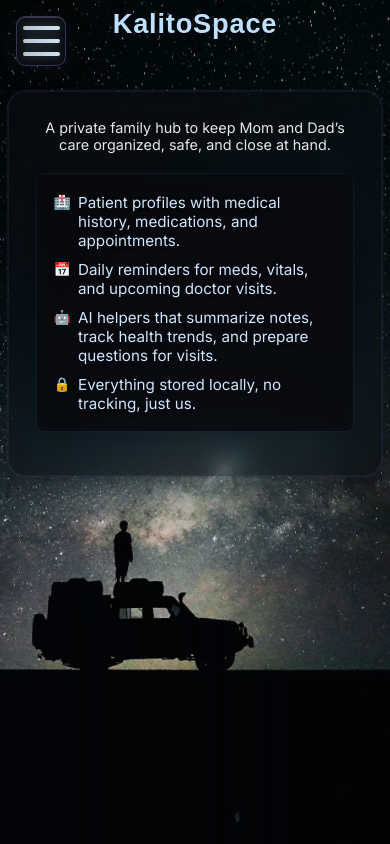
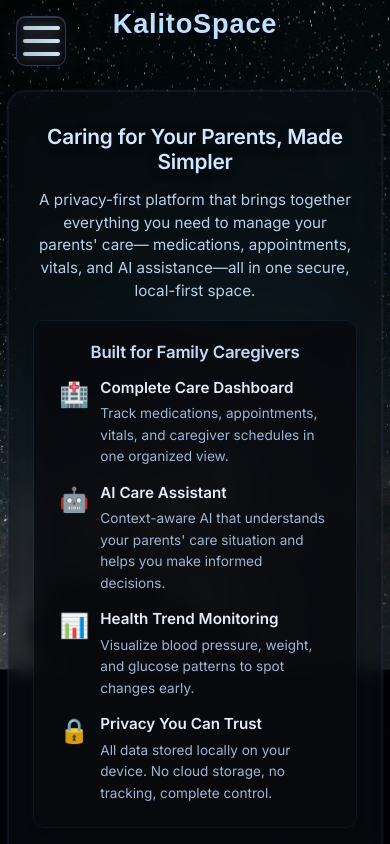
Before and after one commit to Kalito-Labs/Luna, a Vue app in the folder frontend/: page / in a window 390 px wide. Built offline with nearby package versions, Linux system fonts and the light colour scheme.

Commit message:
updated homeview

```diff
--- a/frontend/src/views/HomeView.vue
+++ b/frontend/src/views/HomeView.vue
@@ -8,26 +8,59 @@
     <!-- Main Content Area -->
     <section class="main-area">
       <h1 class="main-title">KalitoSpace</h1>
-      <div class="intro-block">
-        <div class="intro-tagline">
-          A private family hub
-          <span class="faint">to keep Mom and Dad’s care organized, safe, and close at hand.</span>
+            <div class="intro-block">
+        <div class="intro-hero">
+          <h2 class="intro-headline">Caring for Your Parents, Made Simpler</h2>
+          <p class="intro-tagline">
+            A privacy-first platform that brings together everything you need to manage your parents' care—
+            medications, appointments, vitals, and AI assistance—all in one secure, local-first space.
+          </p>
         </div>
         <div class="features-container">
+          <h3 class="features-heading">Built for Family Caregivers</h3>
           <ul class="feature-list">
             <li>
-              <span class="emoji">🏥</span> Patient profiles with medical history, medications, and appointments.
+              <span class="emoji">🏥</span>
+              <div class="feature-content">
+                <strong>Complete Care Dashboard</strong>
+                <span class="feature-desc">Track medications, appointments, vitals, and caregiver schedules in one organized view.</span>
+              </div>
             </li>
             <li>
-              <span class="emoji">📅</span> Daily reminders for meds, vitals, and upcoming doctor visits.
+              <span class="emoji">🤖</span>
+              <div class="feature-content">
+                <strong>AI Care Assistant</strong>
+                <span class="feature-desc">Context-aware AI that understands your parents' care situation and helps you make informed decisions.</span>
+              </div>
             </li>
             <li>
-              <span class="emoji">🤖</span> AI helpers that summarize notes, track health trends, and prepare questions for visits.
+              <span class="emoji">📊</span>
+              <div class="feature-content">
+                <strong>Health Trend Monitoring</strong>
+                <span class="feature-desc">Visualize blood pressure, weight, and glucose patterns to spot changes early.</span>
+              </div>
             </li>
             <li>
-              <span class="emoji">🔒</span> Everything stored locally, no tracking, just us.
+              <span class="emoji">🔒</span>
+              <div class="feature-content">
+                <strong>Privacy You Can Trust</strong>
+                <span class="feature-desc">All data stored locally on your device. No cloud storage, no tracking, complete control.</span>
+              </div>
             </li>
           </ul>
+        </div>
+        <div class="cta-section">
+          <p class="cta-text">Ready to simplify your caregiving journey?</p>
+          <div class="cta-buttons">
+            <router-link to="/eldercare" class="btn btn-primary">
+              <span class="btn-icon">🏥</span>
+              Start Managing Care
+            </router-link>
+            <router-link to="/kalito" class="btn btn-secondary">
+              <span class="btn-icon">💬</span>
+              Talk to AI Assistant
+            </router-link>
+          </div>
         </div>
       </div>
     </section>
@@ -113,8 +146,8 @@
   align-items: center;
   margin-bottom: 1.7em;
   width: 100%;
-  max-width: 780px;
-  gap: 0.85em;
+  max-width: 900px;
+  gap: 1.5em;
   background: rgba(12, 14, 18, 0.54);
   border-radius: 1.15em;
   box-shadow:
@@ -123,15 +156,43 @@
   backdrop-filter: blur(10px) saturate(160%);
   -webkit-backdrop-filter: blur(10px) saturate(160%);
   border: 1.5px solid rgba(66, 72, 110, 0.18);
-  padding: 2.3em 2.6em;
+  padding: 2.8em 3em;
   transition: background 0.2s;
+}
+
+/* Intro hero section */
+.intro-hero {
+  text-align: center;
+  display: flex;
+  flex-direction: column;
+  gap: 0.8em;
+  width: 100%;
+}
+
+.intro-headline {
+  font-size: 2rem;
+  font-weight: 600;
+  color: #d4e7fd;
+  margin: 0;
+  letter-spacing: -0.01em;
+  text-shadow: 0 2px 12px rgba(16, 22, 45, 0.4);
+}
+
+.intro-tagline {
+  font-size: 1.15rem;
+  line-height: 1.7;
+  color: #b8cfe8;
+  margin: 0;
+  max-width: 720px;
+  margin-left: auto;
+  margin-right: auto;
 }
 
 /* Features container styles */
 .features-container {
   background: rgba(8, 10, 14, 0.75);
   border: 1.5px solid var(--color-border);
-  border-radius: 0.5em;
+  border-radius: 0.75em;
   box-shadow:
     0 1.5px 10px 0 #10132332,
     0 0 0 1px rgba(58, 65, 101, 0.2);
@@ -139,10 +200,17 @@
   -webkit-backdrop-filter: blur(8px) saturate(140%);
   color: var(--color-text);
   font-family: var(--font-family);
-  padding: 1.2em;
-  margin: 0.7em 0 1.2em 0;
-  width: 98%;
-  max-width: 720px;
+  padding: 1.8em 2em;
+  width: 100%;
+}
+
+.features-heading {
+  font-size: 1.3rem;
+  font-weight: 600;
+  color: #c5dbf5;
+  margin: 0 0 1.2em 0;
+  text-align: center;
+  letter-spacing: -0.01em;
 }
 
 /* Feature list styles */
@@ -152,28 +220,115 @@
   margin: 0;
   display: flex;
   flex-direction: column;
-  gap: 0.2em;
+  gap: 1.2em;
 }
 
 /* Feature list item styles */
 .feature-list li {
   color: #d2e7fc;
-  font-size: 1.12rem;
-  text-shadow: 0 1px 6px #1818302e;
+  font-size: 1rem;
   display: flex;
   align-items: flex-start;
-  gap: 0.66em;
-  padding: 0.12em 0;
+  gap: 1em;
+  padding: 0;
 }
 
 /* Emoji styles */
 .emoji {
-  font-size: 1em;
+  font-size: 1.8em;
   flex-shrink: 0;
-  opacity: 0.98;
+  opacity: 0.95;
   margin-top: 2px;
   color: #76f1d8;
   filter: none;
+}
+
+.feature-content {
+  display: flex;
+  flex-direction: column;
+  gap: 0.4em;
+  flex: 1;
+}
+
+.feature-content strong {
+  font-size: 1.08rem;
+  font-weight: 600;
+  color: #e4ecf7;
+  display: block;
+}
+
+.feature-desc {
+  font-size: 0.95rem;
+  line-height: 1.6;
+  color: #9fb5d4;
+}
+
+/* CTA Section */
+.cta-section {
+  display: flex;
+  flex-direction: column;
+  align-items: center;
+  gap: 1.2em;
+  width: 100%;
+  padding-top: 0.5em;
+}
+
+.cta-text {
+  font-size: 1.1rem;
+  color: #c5dbf5;
+  margin: 0;
+  font-weight: 500;
+}
+
+.cta-buttons {
+  display: flex;
+  gap: 1em;
+  flex-wrap: wrap;
+  justify-content: center;
+}
+
+.btn {
+  display: inline-flex;
+  align-items: center;
+  gap: 0.6em;
+  padding: 0.85em 1.8em;
+  border-radius: 0.6em;
+  font-size: 1rem;
+  font-weight: 600;
+  text-decoration: none;
+  transition: all 0.2s ease;
+  border: 1.5px solid transparent;
+  cursor: pointer;
+}
+
+.btn-icon {
+  font-size: 1.2em;
+}
+
+.btn-primary {
+  background: linear-gradient(135deg, #5a7bc7 0%, #4c6bb8 100%);
+  color: #fff;
+  box-shadow: 0 4px 16px rgba(90, 123, 199, 0.3);
+  border-color: rgba(255, 255, 255, 0.1);
+}
+
+.btn-primary:hover {
+  background: linear-gradient(135deg, #6585d1 0%, #5777c4 100%);
+  box-shadow: 0 6px 20px rgba(90, 123, 199, 0.4);
+  transform: translateY(-2px);
+}
+
+.btn-secondary {
+  background: rgba(42, 48, 72, 0.6);
+  color: #d4e7fd;
+  border-color: rgba(66, 72, 110, 0.4);
+  backdrop-filter: blur(8px);
+}
+
+.btn-secondary:hover {
+  background: rgba(50, 58, 86, 0.7);
+  border-color: rgba(90, 123, 199, 0.5);
+  transform: translateY(-2px);
 }
 
 /* ================================================================ */
@@ -192,19 +347,47 @@
 
   .intro-block {
     max-width: 90%;
-    padding: 2em 2.2em;
-    gap: 0.75em;
+    padding: 2.4em 2.4em;
+    gap: 1.3em;
     margin-top: 2rem;
   }
 
+  .intro-headline {
+    font-size: 1.7rem;
+  }
+
+  .intro-tagline {
+    font-size: 1.05rem;
+  }
+
   .features-container {
-    padding: 1.1em;
-    max-width: 100%;
+    padding: 1.6em 1.8em;
+  }
+
+  .features-heading {
+    font-size: 1.2rem;
+  }
+
+  .feature-list {
+    gap: 1em;
   }
 
   .feature-list li {
-    font-size: 1.08rem;
-    gap: 0.6em;
+    gap: 0.9em;
+  }
+
+  .feature-content strong {
+    font-size: 1.05rem;
+  }
+
+  .cta-buttons {
+    flex-direction: column;
+    width: 100%;
+  }
+
+  .btn {
+    width: 100%;
+    justify-content: center;
   }
 }
 
@@ -225,33 +408,56 @@
 
   .intro-block {
     max-width: 95%;
-    padding: 1.8em 1.8em;
-    gap: 0.7em;
+    padding: 2em 1.8em;
+    gap: 1.2em;
     margin-bottom: 1.5em;
   }
 
+  .intro-headline {
+    font-size: 1.5rem;
+  }
+
   .intro-tagline {
-    font-size: 0.95rem;
-    text-align: center;
+    font-size: 1rem;
+    line-height: 1.6;
   }
 
   .features-container {
-    padding: 1em;
-    margin: 0.6em 0 1em 0;
+    padding: 1.4em 1.6em;
+  }
+
+  .features-heading {
+    font-size: 1.15rem;
+    margin-bottom: 1em;
   }
 
   .feature-list {
-    gap: 0.3em;
+    gap: 0.9em;
   }
 
   .feature-list li {
-    font-size: 1rem;
-    gap: 0.55em;
-    padding: 0.15em 0;
+    gap: 0.8em;
   }
 
   .emoji {
-    font-size: 0.95em;
+    font-size: 1.6em;
+  }
+
+  .feature-content strong {
+    font-size: 1rem;
+  }
+
+  .feature-desc {
+    font-size: 0.9rem;
+  }
+
+  .cta-text {
+    font-size: 1rem;
+  }
+
+  .btn {
+    padding: 0.8em 1.5em;
+    font-size: 0.95rem;
   }
 }
 
@@ -271,35 +477,58 @@
 
   .intro-block {
     max-width: 96%;
-    padding: 1.5em 1.4em;
-    gap: 0.65em;
-  margin-top: 2.5rem;
+    padding: 1.8em 1.4em;
+    gap: 1em;
+    margin-top: 2.5rem;
     border-radius: 1em;
   }
 
+  .intro-headline {
+    font-size: 1.3rem;
+  }
+
   .intro-tagline {
-    font-size: 0.9rem;
+    font-size: 0.95rem;
+    line-height: 1.5;
   }
 
   .features-container {
-    padding: 0.9em;
-    margin: 0.5em 0 0.9em 0;
-    border-radius: 0.4em;
+    padding: 1.2em 1.4em;
+    border-radius: 0.6em;
+  }
+
+  .features-heading {
+    font-size: 1.05rem;
+    margin-bottom: 0.9em;
   }
 
   .feature-list {
-    gap: 0.25em;
+    gap: 0.8em;
   }
 
   .feature-list li {
-    font-size: 0.95rem;
-    gap: 0.5em;
-    padding: 0.18em 0;
+    gap: 0.7em;
   }
 
   .emoji {
-    font-size: 0.9em;
-    margin-top: 1px;
+    font-size: 1.5em;
+  }
+
+  .feature-content strong {
+    font-size: 0.95rem;
+  }
+
+  .feature-desc {
+    font-size: 0.85rem;
+  }
+
+  .cta-text {
+    font-size: 0.95rem;
+  }
+
+  .btn {
+    padding: 0.75em 1.3em;
+    font-size: 0.9rem;
   }
 }
 
@@ -314,9 +543,13 @@
 
   .intro-block {
     max-width: 85%;
-    padding: 1.3em 1.6em;
-    gap: 0.6em;
+    padding: 1.5em 1.6em;
+    gap: 0.9em;
     margin-bottom: 1em;
+  }
+
+  .intro-headline {
+    font-size: 1.2rem;
   }
 
   .intro-tagline {
@@ -324,12 +557,32 @@
   }
 
   .features-container {
-    padding: 0.85em;
-    margin: 0.5em 0 0.8em 0;
+    padding: 1.2em 1.4em;
   }
 
-  .feature-list li {
-    font-size: 0.92rem;
+  .features-heading {
+    font-size: 1rem;
+  }
+
+  .feature-list {
+    gap: 0.7em;
+  }
+
+  .feature-content strong {
+    font-size: 0.9rem;
+  }
+
+  .feature-desc {
+    font-size: 0.8rem;
+  }
+
+  .cta-section {
+    gap: 0.8em;
+  }
+
+  .btn {
+    padding: 0.7em 1.2em;
+    font-size: 0.85rem;
   }
 }
 </style>
```
Also changed, not shown: 4 other files (tests, documents, lock files or other folders).
